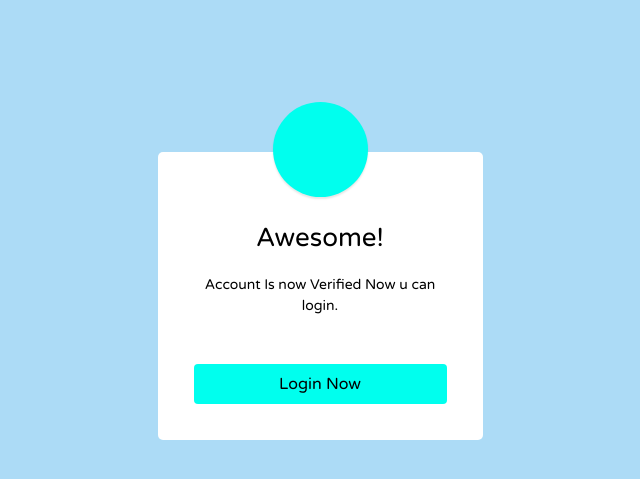
After one commit to ritwikdalmia/Login-system-with-php-and-email-verification, a PHP site: page /account_verified.html in a window 1280 px wide. The commit adds this page. Shown: the top 479 px of the page, without its empty margins (320-960 px from the left). Run offline with PHP 8.4, Linux system fonts and the light colour scheme.

Commit message:
Add files via upload

```diff
--- /dev/null
+++ b/account_verified.html
@@ -0,0 +1,141 @@
+<!DOCTYPE html>
+<html lang="en">
+<head>
+<meta charset="utf-8">
+<meta name="viewport" content="width=device-width, initial-scale=1, shrink-to-fit=no">
+<title>Verification Sucessfull</title>
+<link rel="stylesheet" href="https://fonts.googleapis.com/css?family=Roboto|Varela+Round">
+<link rel="stylesheet" href="https://stackpath.bootstrapcdn.com/bootstrap/4.5.0/css/bootstrap.min.css">
+<link rel="stylesheet" href="https://fonts.googleapis.com/icon?family=Material+Icons">
+<link rel="stylesheet" href="https://maxcdn.bootstrapcdn.com/font-awesome/4.7.0/css/font-awesome.min.css">
+<script src="https://code.jquery.com/jquery-3.5.1.min.js"></script>
+<script src="https://cdn.jsdelivr.net/npm/popper.js@1.16.0/dist/umd/popper.min.js"></script>
+<script src="https://stackpath.bootstrapcdn.com/bootstrap/4.5.0/js/bootstrap.min.js"></script>
+<style>
+body {
+	font-family: 'Varela Round', sans-serif;
+}
+.modal-confirm {
+	color: #636363;
+	width: 325px;
+	font-size: 14px;
+}
+.modal-confirm .modal-content {
+	padding: 20px;
+	border-radius: 5px;
+	border: none;
+}
+.modal-confirm .modal-header {
+	border-bottom: none;
+	position: relative;
+}
+.modal-confirm h4 {
+	text-align: center;
+	font-size: 26px;
+	margin: 30px 0 -15px;
+}
+.modal-confirm .form-control, .modal-confirm .btn {
+	min-height: 40px;
+	border-radius: 3px;
+}
+.modal-confirm .close {
+	position: absolute;
+	top: -5px;
+	right: -5px;
+}
+.modal-confirm .modal-footer {
+	border: none;
+	text-align: center;
+	border-radius: 5px;
+	font-size: 13px;
+}
+.modal-confirm .icon-box {
+	color: #fff;
+	position: absolute;
+	margin: 0 auto;
+	left: 0;
+	right: 0;
+	top: -70px;
+	width: 95px;
+	height: 95px;
+	border-radius: 50%;
+	z-index: 9;
+	background: #00ffee;
+	padding: 15px;
+	text-align: center;
+	box-shadow: 0px 2px 2px rgba(0, 0, 0, 0.1);
+}
+.modal-confirm .icon-box i {
+	font-size: 58px;
+	position: relative;
+	top: 3px;
+}
+.modal-confirm.modal-dialog {
+	margin-top: 80px;
+}
+.modal-confirm .btn {
+	color: rgb(0, 0, 0);
+	border-radius: 4px;
+	background: #00ffee;
+	text-decoration: none;
+	transition: all 0.4s;
+	line-height: normal;
+	border: none;
+}
+.modal-confirm .btn:hover, .modal-confirm .btn:focus {
+	background: #00ffee;
+	outline: none;
+}
+
+
+.trigger-btn {
+	display: inline-block;
+	margin: 100px auto;
+}
+</style>
+</head>
+<body style="background-color:#acdbf6;">
+	<script>
+		window.addEventListener("load", function(){
+    setTimeout(
+        function open(event){
+            document.querySelector("modal-fade").style.display = "block";
+        },
+        1000
+    )
+});
+// document.getElementById("login-submit").onclick = function () {
+//         location.href = "login.php";
+
+	</script>
+
+
+
+
+
+
+
+<section><br><br><br>
+<!-- Modal HTML -->
+<div id="myModal" class="modal-fade">
+	<div class="modal-dialog modal-confirm">
+		<div class="modal-content">
+			<div class="modal-header">
+				<div class="icon-box">
+					<i class="material-icons">&#xE876;</i>
+				</div>
+				<h4 class="modal-title w-100" style="color: black;">Awesome!</h4>
+			</div>
+			<div class="modal-body">
+				<p class="text-center" style="color: black;">Account Is now Verified Now u can login.</p>
+			</div>
+			<div class="modal-footer">
+				<button id="submit-login"class="btn btn-success btn-block" data-dismiss="modal"  onclick="window.location='login.php';">Login Now</button>
+			</div>
+
+		</div>
+	</div>
+</div>
+</section>
+</body>
+</html>
--- a/new_password.php
+++ b/new_password.php
@@ -20,7 +20,7 @@ $result_update=mysqli_query($conn,"UPDATE users SET password='$password' WHERE u
 if($result_update){
 $showAlert = true;
 $showError=false;
-header('location:login.php');
+header('location:password-reset-sucessfully.html');
 
     }
 }
```
Also changed, not shown: activate.php (+101 -20 lines), password-reset-sucessfully.html (added, +141 -0 lines).
